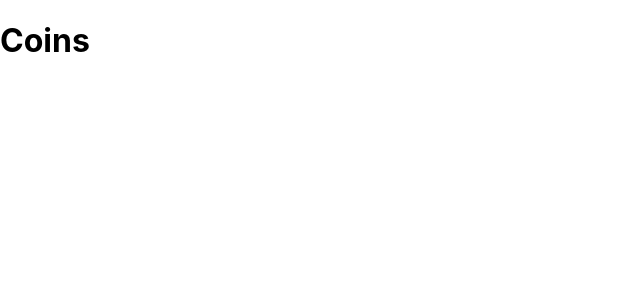
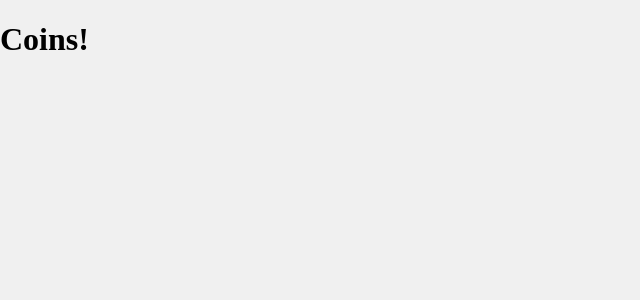
Before and after one commit to nana-like/react-coin-tracker, a React (Create React App) app: page / in a window 1280 px wide. Shown: the top 300 px of the page, without its empty margins (0-640 px from the left). Built offline with nearby package versions, Linux system fonts and the light colour scheme.

Commit message:
lecture#4.1 Set GlobalStyle

```diff
--- a/package.json
+++ b/package.json
@@ -15,6 +15,7 @@
     "react-query": "^3.34.12",
     "react-router-dom": "^6.2.1",
     "react-scripts": "5.0.0",
+    "styled-normalize": "^8.0.7",
     "typescript": "^4.5.5",
     "web-vitals": "^2.1.4"
   },
--- a/src/App.css
+++ /dev/null
@@ -1,38 +0,0 @@
-.App {
-  text-align: center;
-}
-
-.App-logo {
-  height: 40vmin;
-  pointer-events: none;
-}
-
-@media (prefers-reduced-motion: no-preference) {
-  .App-logo {
-    animation: App-logo-spin infinite 20s linear;
-  }
-}
-
-.App-header {
-  background-color: #282c34;
-  min-height: 100vh;
-  display: flex;
-  flex-direction: column;
-  align-items: center;
-  justify-content: center;
-  font-size: calc(10px + 2vmin);
-  color: white;
-}
-
-.App-link {
-  color: #61dafb;
-}
-
-@keyframes App-logo-spin {
-  from {
-    transform: rotate(0deg);
-  }
-  to {
-    transform: rotate(360deg);
-  }
-}
--- a/src/App.tsx
+++ b/src/App.tsx
@@ -1,7 +1,13 @@
 import Router from './Router';
+import GlobalStyle from './GlobalStyle';
 
 function App() {
-  return <Router />;
+  return (
+    <>
+      <GlobalStyle />
+      <Router />
+    </>
+  );
 }
 
 export default App;
--- /dev/null
+++ b/src/GlobalStyle.ts
@@ -0,0 +1,17 @@
+import { createGlobalStyle } from 'styled-components';
+import Normalize from 'styled-normalize';
+
+const GlobalStyle = createGlobalStyle`
+  ${Normalize};
+
+  * {
+    margin: 0;
+    padding: 0;
+  }
+
+  body {
+    background-color: #f0f0f0;
+  }
+`;
+
+export default GlobalStyle;
--- a/src/index.css
+++ /dev/null
@@ -1,13 +0,0 @@
-body {
-  margin: 0;
-  font-family: -apple-system, BlinkMacSystemFont, 'Segoe UI', 'Roboto', 'Oxygen',
-    'Ubuntu', 'Cantarell', 'Fira Sans', 'Droid Sans', 'Helvetica Neue',
-    sans-serif;
-  -webkit-font-smoothing: antialiased;
-  -moz-osx-font-smoothing: grayscale;
-}
-
-code {
-  font-family: source-code-pro, Menlo, Monaco, Consolas, 'Courier New',
-    monospace;
-}
--- a/src/index.tsx
+++ b/src/index.tsx
@@ -1,6 +1,5 @@
 import React from 'react';
 import ReactDOM from 'react-dom';
-import './index.css';
 import App from './App';
 import reportWebVitals from './reportWebVitals';
 import { ThemeProvider } from 'styled-components';
--- a/src/routes/Coins.tsx
+++ b/src/routes/Coins.tsx
@@ -1,5 +1,5 @@
 function Coins() {
-  return <h1>Coins</h1>;
+  return <h1>Coins!</h1>;
 }
 
 export default Coins;
```
Also changed, not shown: src/Circle.tsx (deleted, +0 -28 lines), src/logo.svg (deleted), 1 other file (tests, documents, lock files or other folders).
